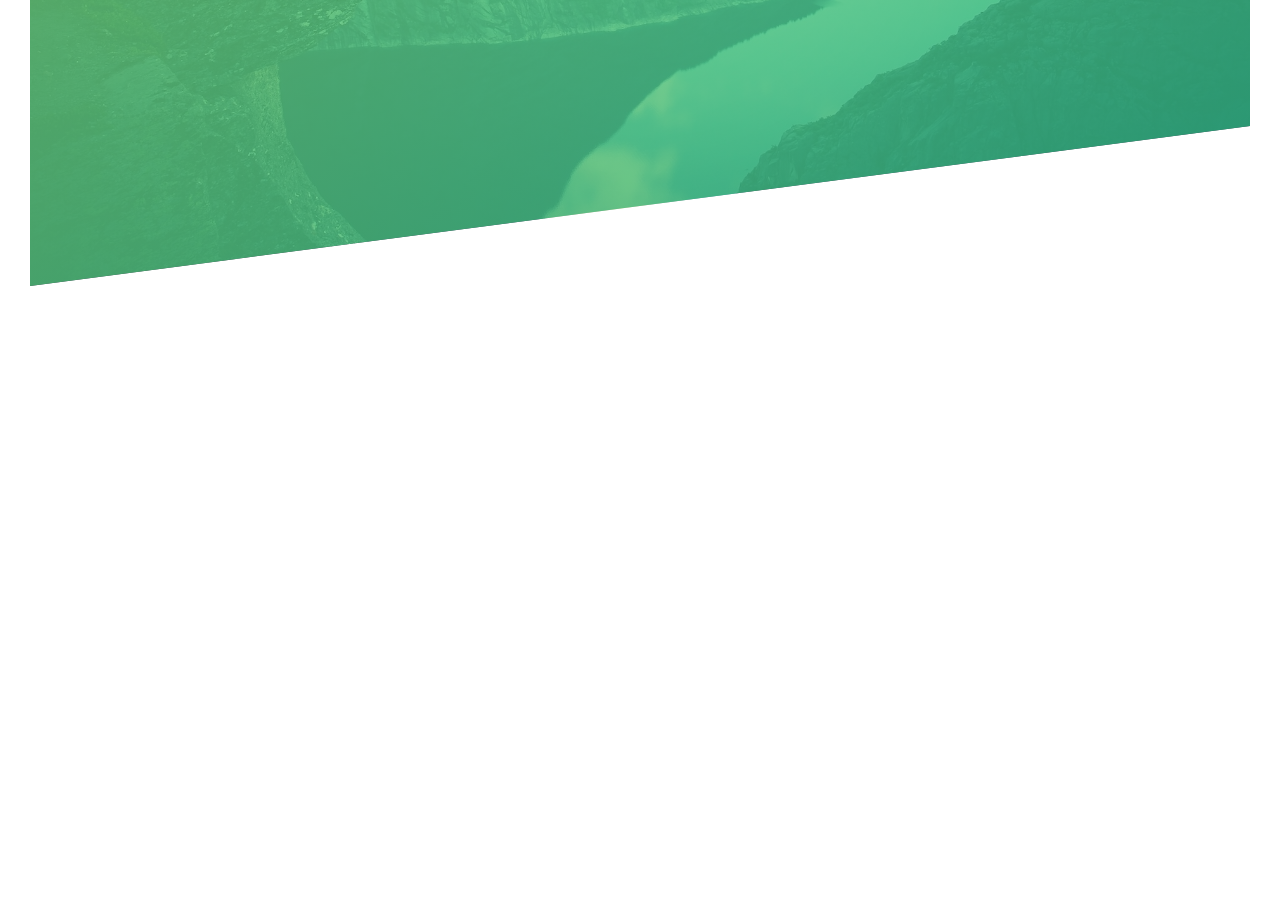
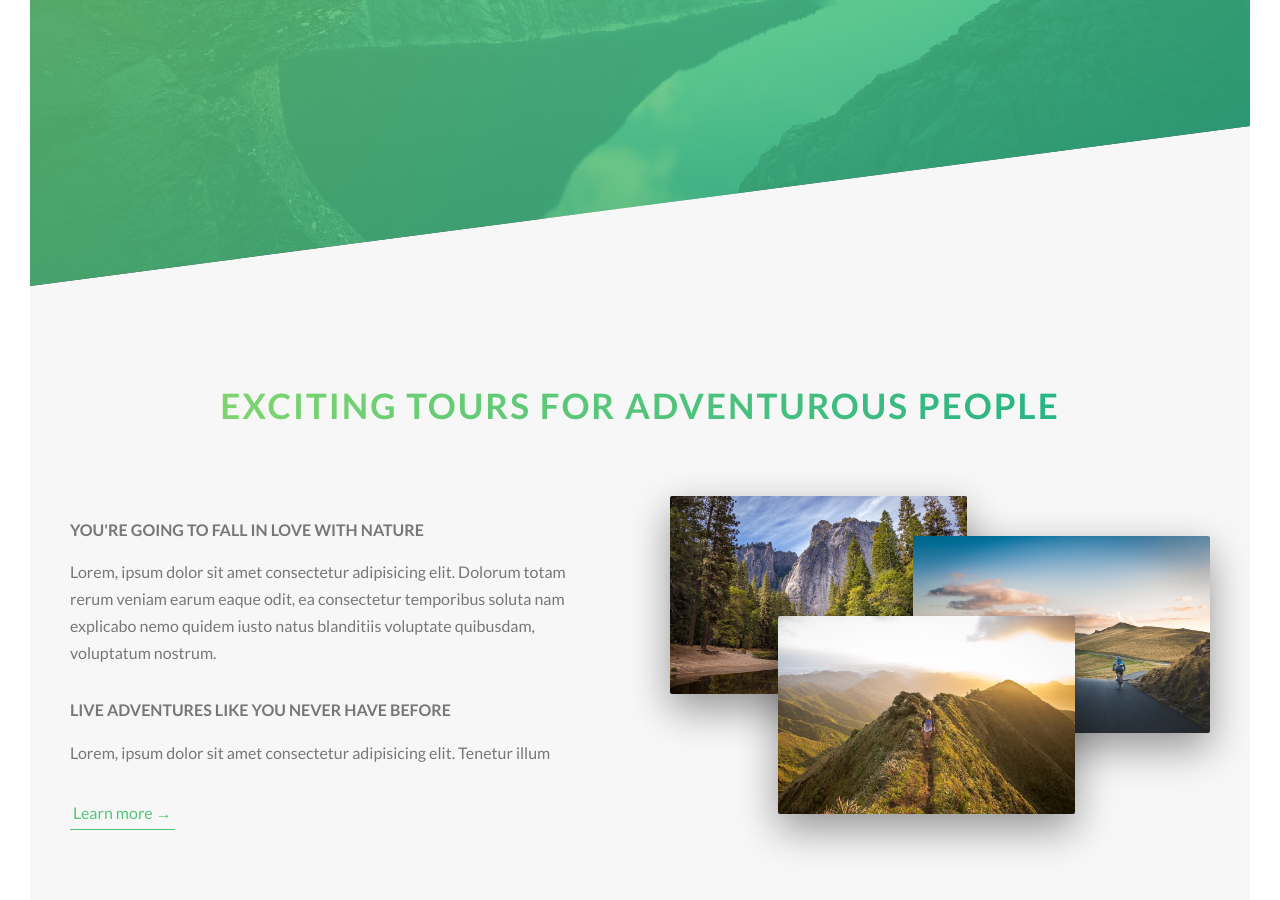
Before and after one commit to Aesteria/natours, a website: page index.html in a window 1280 px wide. Shown: the part 504-1404 px from the top of the page. Before the commit the page ends 820 px from the top, so only its background shows below. Drawn offline with Linux system fonts and the light colour scheme.

Commit message:
about section

```diff
--- a/index.html
+++ b/index.html
@@ -27,6 +27,44 @@
             <a href="#" class="btn btn--white btn--animated">Discover our tours</a>
         </div>
     </header>
+
+    <main>
+        <section class="section-about">
+            <div class="u-center-text u-margin-bottom-big">
+                <h2 class="heading-secondary">
+                    Exciting tours for adventurous people
+                </h2>
+            </div>
+
+            <div class="row">
+                <div class="col-1-of-2">
+                    <h3 class="heading-tertiary u-margin-bottom-small">You're going to fall in love with nature</h3>
+                    <p class="paragraph">
+                        Lorem, ipsum dolor sit amet consectetur adipisicing elit. Dolorum totam rerum veniam earum eaque
+                        odit, ea consectetur temporibus soluta nam explicabo nemo quidem iusto natus blanditiis
+                        voluptate quibusdam, voluptatum nostrum.
+                    </p>
+
+                    <h3 class="heading-tertiary u-margin-bottom-small">Live adventures like you never have before</h3>
+                    <p class="paragraph">
+                        Lorem, ipsum dolor sit amet consectetur adipisicing elit. Tenetur illum
+                    </p>
+
+                    <a href="#" class="btn-text">Learn more &rarr;</a>
+                </div>
+                <div class="col-1-of-2">
+                    <div class="composition">
+                        <img src="./img/nat-1-large.jpg" alt="Photo 1"
+                            class="composition__photo composition__photo--p1">
+                        <img src="./img/nat-2-large.jpg" alt="Photo 2"
+                            class="composition__photo composition__photo--p2">
+                        <img src="./img/nat-3-large.jpg" alt="Photo 3"
+                            class="composition__photo composition__photo--p3">
+                    </div>
+                </div>
+            </div>
+        </section>
+    </main>
 
     <!--
     <section class="grid-test">
--- a/sass/abstracts/_variables.scss
+++ b/sass/abstracts/_variables.scss
@@ -3,9 +3,14 @@ $color-primary: #55c57a;
 $color-primary-light: #7ed56f;
 $color-primary-dark: #28b485;
 
+$color-grey-light-1: #f7f7f7;
+
 $color-grey-dark: #777;
 $color-white: #fff;
 $color-black: #000;
+
+// FONT
+$default-font-size: 1.6rem;
 
 // GRID
 $grid-width: 114rem;
--- a/sass/base/_typography.scss
+++ b/sass/base/_typography.scss
@@ -37,3 +37,35 @@ body {
         animation: moveInRight 1s ease-out;
     }
 }
+
+.heading-secondary {
+    display: inline-block;
+    font-size: 3.5rem;
+    text-transform: uppercase;
+    font-weight: 700;
+    background-image: linear-gradient(to right, $color-primary-light, $color-primary-dark);
+    background-clip: text;
+    -webkit-background-clip: text;
+    color: transparent;
+    letter-spacing: 2px;
+    transition: all .2s;
+
+    &:hover {
+        transform: skewY(2deg) skewX(15deg) scale(1.1);
+        text-shadow: .5rem 1rem 2rem rgba($color-black, .2);
+    }
+}
+
+.heading-tertiary {
+    font-size: $default-font-size;
+    font-weight: 700;
+    text-transform: uppercase;
+}
+
+.paragraph {
+    font-size: $default-font-size;
+
+    &:not(:last-child) {
+        margin-bottom: 3rem;
+    }
+}
--- a/sass/base/_utilities.scss
+++ b/sass/base/_utilities.scss
@@ -0,0 +1,15 @@
+.u-center-text {
+    text-align: center;
+}
+
+.u-margin-bottom-small {
+    margin-bottom: 1.5rem;
+}
+
+.u-margin-bottom-medium {
+    margin-bottom: 4rem;
+}
+
+.u-margin-bottom-big {
+    margin-bottom: 8rem;
+}
--- a/sass/components/_button.scss
+++ b/sass/components/_button.scss
@@ -8,7 +8,7 @@
         border-radius: 10rem;
         transition: all .2s;
         position: relative;
-        font-size: 1.6rem;
+        font-size: $default-font-size;
     }
 
     &:hover {
@@ -51,3 +51,28 @@
         animation-fill-mode: backwards;
     }
 }
+
+.btn-text {
+    &:link,
+    &:visited {
+        font-size: $default-font-size;
+        color: $color-primary;
+        display: inline-block;
+        text-decoration: none;
+        border-bottom: 1px solid $color-primary;
+        padding: 3px;
+        transition: all .2s;
+    }
+
+    &:hover {
+        background-color: $color-primary;
+        color: $color-white;
+        box-shadow: 0 1rem 2rem rgba($color-black, .15);
+        transform: translateY(-2px);
+    }
+
+    &:active {
+        box-shadow: 0 .5rem 1rem rgba($color-black, .15);
+        transform: translateY(0);
+    }
+}
--- /dev/null
+++ b/sass/components/_composition.scss
@@ -0,0 +1,41 @@
+.composition {
+    position: relative;
+
+    &__photo {
+        width: 55%;
+        box-shadow: 0 1.5rem 4rem rgba($color-black, .4);
+        border-radius: 2px;
+        position: absolute;
+        z-index: 10;
+        transition: all .2s;
+        outline-offset: 2rem;
+
+        &--p1 {
+            left: 0;
+            top: -2rem;
+        }
+
+        &--p2 {
+            right: 0;
+            top: 2rem;
+        }
+
+        &--p3 {
+            left: 20%;
+            top: 10rem;
+        }
+
+        &:hover {
+            outline: 1.5rem solid $color-primary;
+            transform: scale(1.05) translateY(-.5rem);
+            box-shadow: 0 2.5rem 4rem rgba($color-black, .5);
+            z-index: 20;
+        }
+
+    }
+
+    &:hover &__photo:not(:hover) {
+        transform: scale(.95);
+    }
+
+}
--- a/sass/layout/_grid.scss
+++ b/sass/layout/_grid.scss
@@ -1,7 +1,6 @@
 .row {
     max-width: $grid-width;
     margin: 0 auto;
-    background-color: #eee;
 
     &:not(:last-child) {
         margin-bottom: $gutter-vertical;
@@ -10,7 +9,6 @@
     @include clearfix;
 
     [class^="col-"] {
-        background-color: orangered;
         float: left;
 
         &:not(:last-child) {
--- a/sass/main.scss
+++ b/sass/main.scss
@@ -8,6 +8,7 @@
 @import "./base/utilities";
 
 @import "./components/button";
+@import "./components/composition";
 
 @import "./layout/grid";
 @import "./layout/header";
--- a/sass/pages/_home.scss
+++ b/sass/pages/_home.scss
@@ -0,0 +1,5 @@
+.section-about {
+    background-color: $color-grey-light-1;
+    padding: 25rem 0;
+    margin-top: -20vh;
+}
```
Also changed, not shown: css/style.css.
